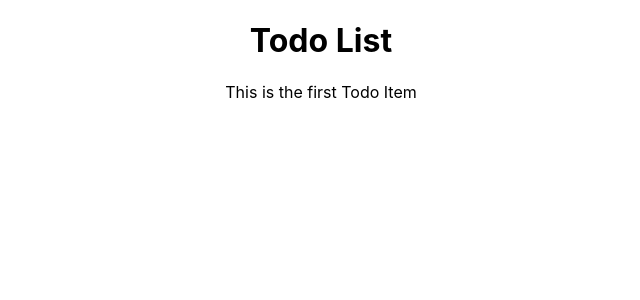
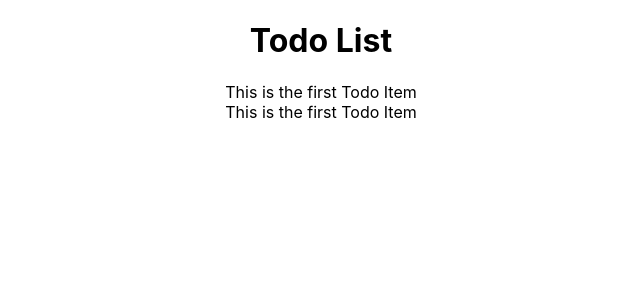
Before and after one commit to yamboni1/day12-homework-todolist, a React (Create React App) app: page / in a window 1280 px wide. Shown: the top 300 px of the page, without its empty margins (319-959 px from the left). Built offline with nearby package versions, Linux system fonts and the light colour scheme.

Commit message:
feat: create todo group accepts array of todo items

```diff
--- a/src/App.js
+++ b/src/App.js
@@ -1,12 +1,11 @@
-import logo from "./logo.svg";
 import "./App.css";
-import TodoItem from "./components/TodoItem";
+import TodoGroup from "./components/TodoGroup";
 
 function App() {
     return (
         <div className="App">
             <h1>Todo List</h1>
-            <TodoItem />
+            <TodoGroup todoItems={["First", "Second"]} />
         </div>
     );
 }
--- /dev/null
+++ b/src/components/TodoGroup.js
@@ -0,0 +1,10 @@
+import TodoItem from "./TodoItem";
+
+const TodoGroup = (props) => {
+    const todoItems = props.todoItems;
+    return todoItems.map((todoItem, index) => {
+        return <TodoItem key={index} />;
+    });
+};
+
+export default TodoGroup;
--- a/src/components/TodoItem.js
+++ b/src/components/TodoItem.js
@@ -1,4 +1,3 @@
-
 const TodoItem = () => {
     return <div>This is the first Todo Item</div>;
 };
```
